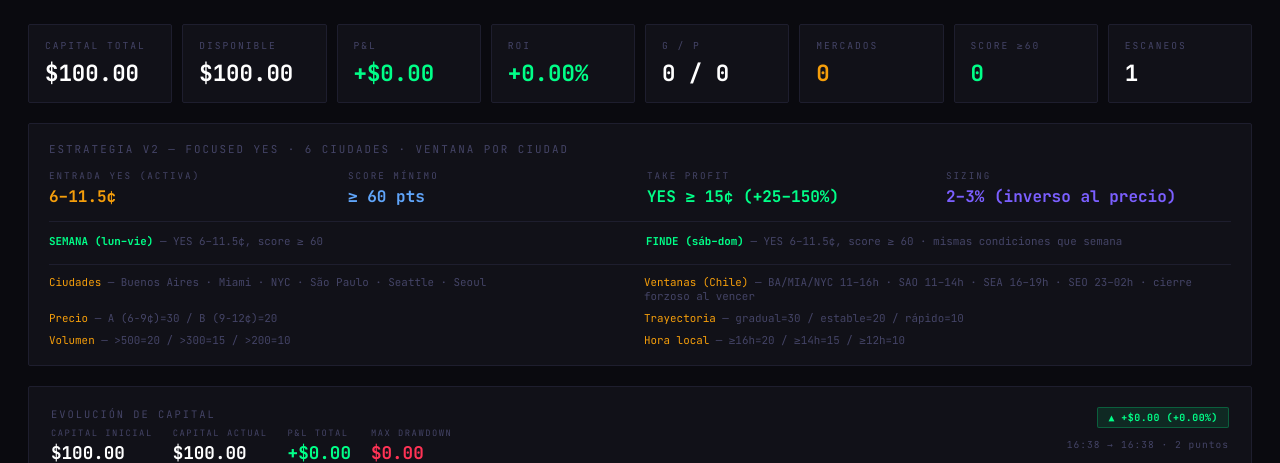
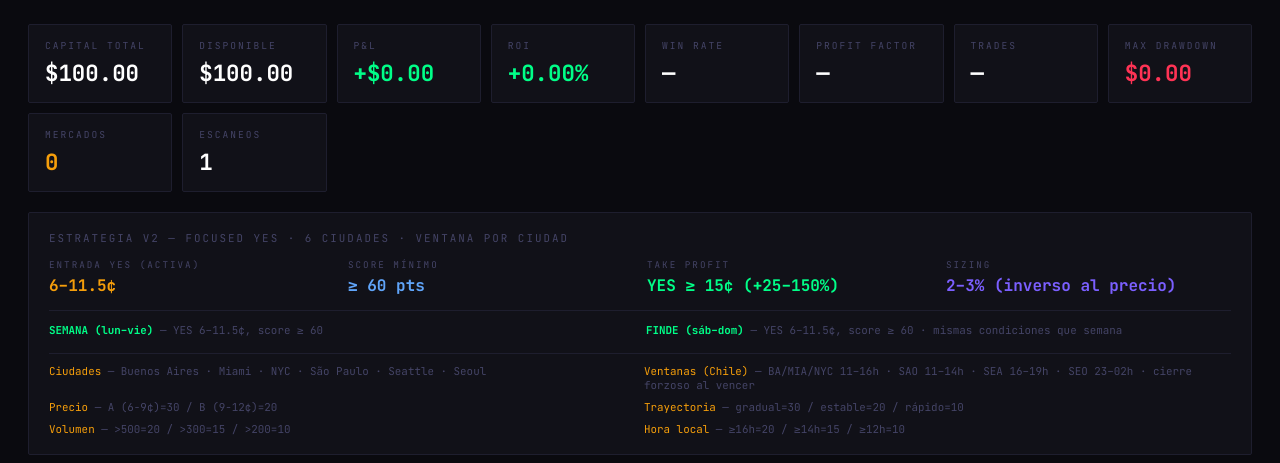
Before and after one commit to alf-alejandro/clima-v2, a Flask app: page / in a window 1280 px wide. Shown: the part 88-551 px from the top of the page. Run offline with Flask 3, Linux system fonts and the light colour scheme.

Commit message:
feat: dashboard — Max DD, Win Rate%, PF global/ciudad, Trades KPIs + PnL city chart
- portfolio.py compute_insights(): add profit_factor global and per city,
  add pnl per city, gross_win/loss tracking per city
- KPI row: replace G/P with Win Rate%, Profit Factor, Trades, Max Drawdown tiles
- Max Drawdown updated from capital history in updateChart()
- Win Rate, PF, Trades updated from insights in updateInsights()
- Insights section: show Win Rate + PF per city with color-coded values
- Replace "Win Rate por Hora UTC" panel with horizontal bar chart (PnL por Ciudad)
  using Chart.js (green/red bars per city P&L)

Co-Authored-By: Claude Sonnet 4.6 <noreply@anthropic.com>

```diff
--- a/app/portfolio.py
+++ b/app/portfolio.py
@@ -157,7 +157,8 @@ class AutoPortfolio:
             return None
 
         by_hour = defaultdict(lambda: {"won": 0, "total": 0})
-        by_city = defaultdict(lambda: {"won": 0, "total": 0})
+        by_city = defaultdict(lambda: {"won": 0, "total": 0, "pnl": 0.0,
+                                       "gross_win": 0.0, "gross_loss": 0.0})
 
         for pos in closed:
             try:
@@ -165,19 +166,26 @@ class AutoPortfolio:
             except Exception:
                 hour = -1
             city = pos.get("city", "unknown")
-            won  = pos["pnl"] > 0
+            pnl  = pos["pnl"]
+            won  = pnl > 0
 
             if hour >= 0:
                 by_hour[hour]["total"] += 1
                 if won:
                     by_hour[hour]["won"] += 1
 
-            by_city[city]["total"] += 1
+            by_city[city]["total"]      += 1
+            by_city[city]["pnl"]        += pnl
+            by_city[city]["gross_win"]  += max(pnl, 0.0)
+            by_city[city]["gross_loss"] += abs(min(pnl, 0.0))
             if won:
                 by_city[city]["won"] += 1
 
-        total     = len(closed)
-        won_total = sum(1 for p in closed if p["pnl"] > 0)
+        total       = len(closed)
+        won_total   = sum(1 for p in closed if p["pnl"] > 0)
+        gross_wins  = sum(p["pnl"] for p in closed if p["pnl"] > 0)
+        gross_loss  = abs(sum(p["pnl"] for p in closed if p["pnl"] <= 0))
+        pf_global   = round(gross_wins / gross_loss, 2) if gross_loss > 0 else None
 
         hour_stats = sorted(
             [{"hour": h, "win_rate": round(v["won"] / v["total"], 2), "trades": v["total"]}
@@ -185,7 +193,12 @@ class AutoPortfolio:
             key=lambda x: x["win_rate"], reverse=True,
         )
         city_stats = sorted(
-            [{"city": c, "win_rate": round(v["won"] / v["total"], 2), "trades": v["total"]}
+            [{"city": c,
+              "win_rate":      round(v["won"] / v["total"], 2),
+              "trades":        v["total"],
+              "pnl":           round(v["pnl"], 2),
+              "profit_factor": round(v["gross_win"] / v["gross_loss"], 2) if v["gross_loss"] > 0 else None,
+             }
              for c, v in by_city.items() if v["total"] >= 2],
             key=lambda x: x["win_rate"], reverse=True,
         )
@@ -193,6 +206,7 @@ class AutoPortfolio:
         return {
             "overall_win_rate": round(won_total / total, 2),
             "total_trades":     total,
+            "profit_factor":    pf_global,
             "by_hour":          hour_stats[:6],
             "by_city":          city_stats[:6],
         }
--- a/app/templates/dashboard.html
+++ b/app/templates/dashboard.html
@@ -221,9 +221,11 @@ footer { text-align:center; font-size:0.62rem; color:var(--dim); padding:16px; l
     <div class="kpi"><div class="kpi-label">Disponible</div><div id="m-disponible" class="kpi-value c-white">$0.00</div></div>
     <div class="kpi"><div class="kpi-label">P&L</div><div id="m-pnl" class="kpi-value c-white">$0.00</div></div>
     <div class="kpi"><div class="kpi-label">ROI</div><div id="m-roi" class="kpi-value c-white">0.00%</div></div>
-    <div class="kpi"><div class="kpi-label">G / P</div><div id="m-wl" class="kpi-value c-white">0 / 0</div></div>
+    <div class="kpi"><div class="kpi-label">Win Rate</div><div id="m-winrate" class="kpi-value c-white">—</div></div>
+    <div class="kpi"><div class="kpi-label">Profit Factor</div><div id="m-pf" class="kpi-value c-white">—</div></div>
+    <div class="kpi"><div class="kpi-label">Trades</div><div id="m-trades" class="kpi-value c-white">—</div></div>
+    <div class="kpi"><div class="kpi-label">Max Drawdown</div><div id="m-maxdd" class="kpi-value c-red">—</div></div>
     <div class="kpi"><div class="kpi-label">Mercados</div><div id="m-tracked" class="kpi-value c-amber">0</div></div>
-    <div class="kpi"><div class="kpi-label">Score ≥60</div><div id="m-highscore" class="kpi-value c-green">0</div></div>
     <div class="kpi"><div class="kpi-label">Escaneos</div><div id="m-scans" class="kpi-value c-white">0</div></div>
   </div>
 
@@ -329,17 +331,19 @@ footer { text-align:center; font-size:0.62rem; color:var(--dim); padding:16px; l
   <!-- Insights -->
   <div id="insights-panel" class="chart-panel hidden">
     <div class="panel-title">
-      Insights
+      Performance por Ciudad
       <span id="insights-trades" style="color:var(--dim);font-weight:400"></span>
     </div>
     <div class="insights-grid">
       <div>
-        <div style="font-size:.6rem;color:var(--dim);letter-spacing:2px;text-transform:uppercase;margin-bottom:10px">Win Rate por Ciudad</div>
+        <div style="font-size:.6rem;color:var(--dim);letter-spacing:2px;text-transform:uppercase;margin-bottom:10px">Win Rate &amp; Profit Factor</div>
         <div id="insights-city"></div>
       </div>
       <div>
-        <div style="font-size:.6rem;color:var(--dim);letter-spacing:2px;text-transform:uppercase;margin-bottom:10px">Win Rate por Hora UTC</div>
-        <div id="insights-hour"></div>
+        <div style="font-size:.6rem;color:var(--dim);letter-spacing:2px;text-transform:uppercase;margin-bottom:10px">P&amp;L por Ciudad ($)</div>
+        <div style="position:relative;height:180px">
+          <canvas id="cityPnlChart"></canvas>
+        </div>
       </div>
     </div>
   </div>
@@ -520,6 +524,8 @@ function updateChart(hist, currentPnl) {
   pnlEl.className    = "chart-stat-value " + (isGain ? "c-green" : "c-red");
 
   $id("chart-drawdown").textContent = maxDD > 0 ? "-$" + maxDD.toFixed(2) : "$0.00";
+  const ddEl = $id("m-maxdd");
+  if (ddEl) { ddEl.textContent = maxDD > 0 ? "-$" + maxDD.toFixed(2) : "$0.00"; }
 
   const badge = $id("chart-pnl-badge");
   badge.className   = "chart-badge " + (isGain ? "gain" : "loss");
@@ -592,9 +598,7 @@ function updateUI(data) {
   roiEl.textContent = pnlSign(data.roi) + data.roi.toFixed(2) + "%";
   roiEl.className   = "kpi-value " + pnlColor(data.roi);
 
-  $id("m-wl").textContent        = data.won + " / " + data.lost;
   $id("m-tracked").textContent   = data.tracked_markets || 0;
-  $id("m-highscore").textContent = data.high_score_count || 0;
   $id("m-scans").textContent     = data.scan_count;
 
   lastPriceUpdateISO = data.last_price_update || null;
@@ -692,21 +696,104 @@ function winBar(rate) {
   const color = rate >= 0.7 ? "var(--green)" : rate >= 0.5 ? "var(--amber)" : "var(--red)";
   return `<div class="bar-bg"><div class="bar-fill" style="width:${pct}%;background:${color}"></div></div>`;
 }
+
+let cityPnlChartInst = null;
+
 function updateInsights(ins) {
   const panel = $id("insights-panel");
   if (!ins) { panel.classList.add("hidden"); return; }
   panel.classList.remove("hidden");
-  $id("insights-trades").textContent = `Win rate: ${(ins.overall_win_rate*100).toFixed(0)}% (${ins.total_trades} trades)`;
-  $id("insights-city").innerHTML = ins.by_city.map(c =>
-    `<div class="bar-row">
-      <div class="bar-row-labels"><span>${c.city}</span><span>${c.trades} trades</span></div>
+
+  // Global KPIs from insights
+  const wrEl = $id("m-winrate");
+  const pfEl = $id("m-pf");
+  const trEl = $id("m-trades");
+  if (wrEl) {
+    const wr = (ins.overall_win_rate * 100).toFixed(0);
+    wrEl.textContent = wr + "%";
+    wrEl.className = "kpi-value " + (ins.overall_win_rate >= 0.5 ? "c-green" : "c-red");
+  }
+  if (pfEl) {
+    const pf = ins.profit_factor;
+    pfEl.textContent = pf != null ? pf.toFixed(2) : "—";
+    pfEl.className = "kpi-value " + (pf != null && pf >= 1 ? "c-green" : pf != null ? "c-red" : "c-white");
+  }
+  if (trEl) { trEl.textContent = ins.total_trades; }
+
+  $id("insights-trades").textContent =
+    `WR ${(ins.overall_win_rate*100).toFixed(0)}%  ·  PF ${ins.profit_factor != null ? ins.profit_factor.toFixed(2) : "—"}  ·  ${ins.total_trades} trades`;
+
+  // Per-city: win rate + PF
+  $id("insights-city").innerHTML = ins.by_city.length ? ins.by_city.map(c => {
+    const pfTxt = c.profit_factor != null ? `PF ${c.profit_factor.toFixed(2)}` : "PF —";
+    const pfColor = c.profit_factor != null && c.profit_factor >= 1 ? "var(--green)" : "var(--red)";
+    return `<div class="bar-row">
+      <div class="bar-row-labels">
+        <span>${c.city} <span style="color:var(--dim);font-size:.6rem">${c.trades}t</span></span>
+        <span style="display:flex;gap:10px">
+          <span style="color:${c.win_rate>=0.5?'var(--green)':'var(--red)'}">${(c.win_rate*100).toFixed(0)}%</span>
+          <span style="color:${pfColor}">${pfTxt}</span>
+        </span>
+      </div>
       ${winBar(c.win_rate)}
-    </div>`).join("") || `<p style="color:var(--dim);font-size:.7rem">Mínimo 2 trades por ciudad</p>`;
-  $id("insights-hour").innerHTML = ins.by_hour.map(h =>
-    `<div class="bar-row">
-      <div class="bar-row-labels"><span>${String(h.hour).padStart(2,"0")}:00 UTC</span><span>${h.trades} trades</span></div>
-      ${winBar(h.win_rate)}
-    </div>`).join("") || `<p style="color:var(--dim);font-size:.7rem">Mínimo 2 trades por hora</p>`;
+    </div>`;
+  }).join("") : `<p style="color:var(--dim);font-size:.7rem">Mínimo 2 trades por ciudad</p>`;
+
+  // PnL by city bar chart
+  const cities = ins.by_city.map(c => c.city);
+  const pnls   = ins.by_city.map(c => c.pnl || 0);
+  const colors = pnls.map(v => v >= 0 ? "rgba(0,255,136,0.7)" : "rgba(255,51,85,0.7)");
+  const borders = pnls.map(v => v >= 0 ? "#00ff88" : "#ff3355");
+
+  const canv = document.getElementById("cityPnlChart");
+  if (canv) {
+    if (cityPnlChartInst) cityPnlChartInst.destroy();
+    cityPnlChartInst = new Chart(canv.getContext("2d"), {
+      type: "bar",
+      data: {
+        labels: cities,
+        datasets: [{
+          data: pnls,
+          backgroundColor: colors,
+          borderColor: borders,
+          borderWidth: 1,
+          borderRadius: 2,
+        }]
+      },
+      options: {
+        indexAxis: "y",
+        responsive: true,
+        maintainAspectRatio: false,
+        plugins: {
+          legend: { display: false },
+          tooltip: {
+            backgroundColor: "#111118",
+            borderColor: "#1e1e2e",
+            borderWidth: 1,
+            bodyColor: "#cccce0",
+            callbacks: {
+              label: ctx => {
+                const v = ctx.parsed.x;
+                return `  P&L: ${v >= 0 ? "+" : ""}$${v.toFixed(2)}`;
+              }
+            }
+          }
+        },
+        scales: {
+          x: {
+            ticks: { color: "#444466", font: { family: "'JetBrains Mono',monospace", size: 10 },
+                     callback: v => (v >= 0 ? "+" : "") + "$" + v.toFixed(2) },
+            grid: { color: "#16161f" },
+          },
+          y: {
+            ticks: { color: "#cccce0", font: { family: "'JetBrains Mono',monospace", size: 10 } },
+            grid: { display: false },
+          }
+        },
+        animation: { duration: 300 },
+      }
+    });
+  }
 }
 
 // ── BOT CONTROLS ──────────────────────────────────────────────────────────────
```
